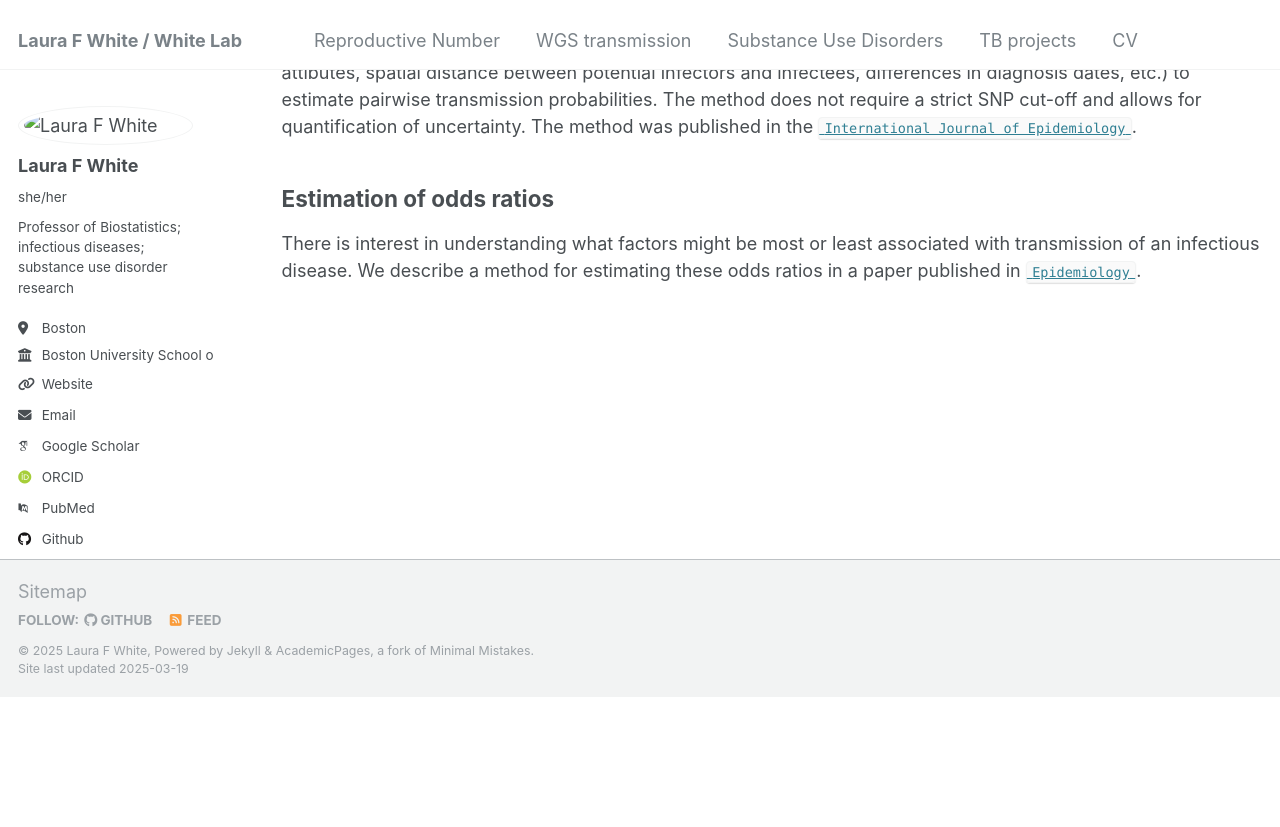
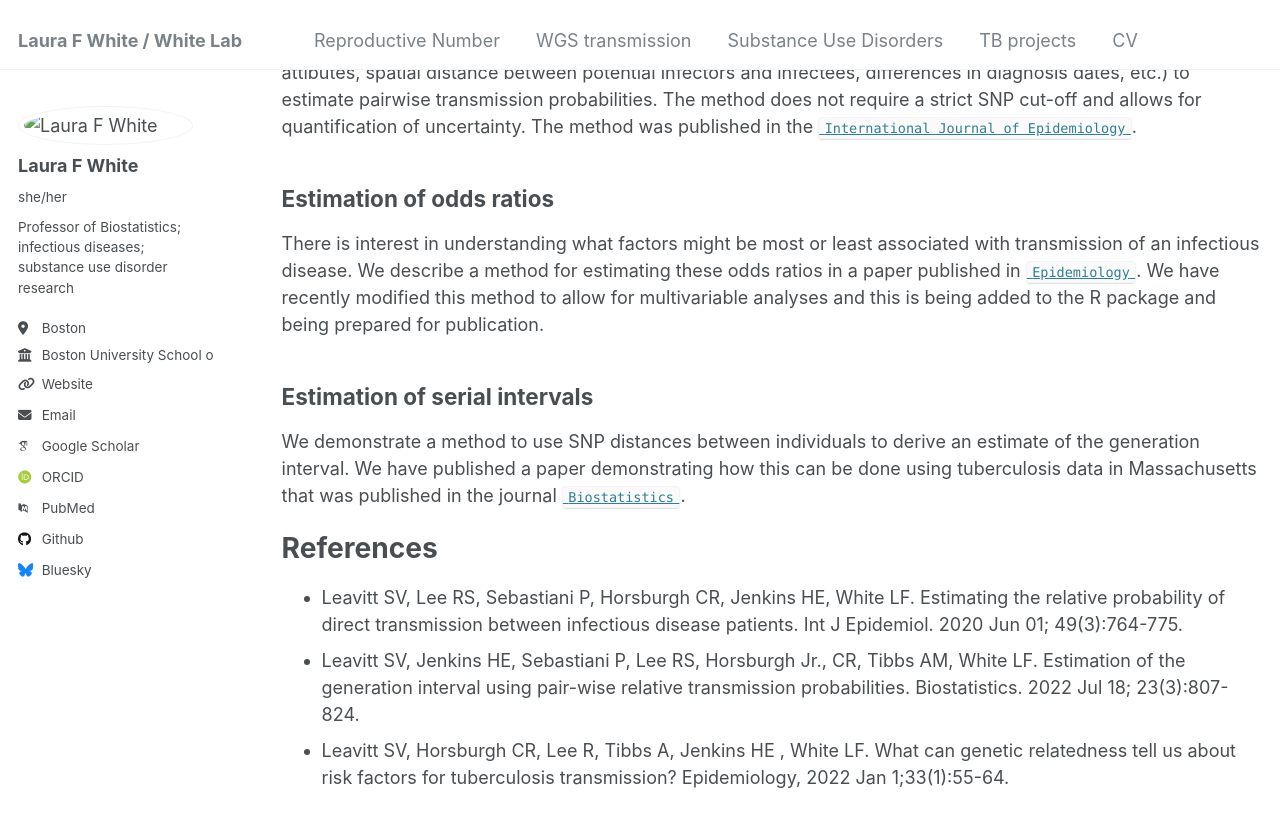
Before and after one commit to LauraFWhiteLab/LauraFWhiteLab.github.io, a Jekyll site: the page built from _pages/WGStrans.md, in a window 1280 px wide and 900 px high, scrolled down 285 px. Shown: the top 827 px of the window. Built offline with Jekyll 4.4.1, drawn with Linux system fonts in a browser that asks for light colours; some web fonts are replaced; before the commit the page ends 982 px from its top, so only the background shows below that.

Commit message:
Update WGStrans.md

```diff
--- a/_pages/WGStrans.md
+++ b/_pages/WGStrans.md
@@ -13,9 +13,26 @@ We created an R package that is being developed [`here`](https://github.com/sara
 Estimation of pairwise transmission probabilities
 -------------------------------------------------
 
-Using a machine learning approach, we make use of SNP distances and other meta data (e.g. individual level attibutes, spatial distance between potential infectors and infectees, differences in diagnosis dates, etc.) to estimate pairwise transmission probabilities. The method does not require a strict SNP cut-off and allows for quantification of uncertainty. The method was published in the [`International Journal of Epidemiology`](https://pmc.ncbi.nlm.nih.gov/articles/PMC7394954/pdf/dyaa031.pdf).
+Using a machine learning approach, we make use of SNP distances and other meta data (e.g. individual level attibutes, spatial distance between potential infectors and infectees, differences in diagnosis dates, etc.) to estimate pairwise transmission probabilities. The method does not require a strict SNP cut-off and allows for quantification of uncertainty. The method was published in the [`International Journal of Epidemiology`][1].
 
 Estimation of odds ratios
 -------------------------
 
-There is interest in understanding what factors might be most or least associated with transmission of an infectious disease. We describe a method for estimating these odds ratios in a paper published in [`Epidemiology`](https://pubmed.ncbi.nlm.nih.gov/34847084/).
+There is interest in understanding what factors might be most or least associated with transmission of an infectious disease. We describe a method for estimating these odds ratios in a paper published in [`Epidemiology`][2]. We have recently modified this method to allow for multivariable analyses and this is being added to the R package and being prepared for publication.
+
+Estimation of serial intervals
+----------
+
+We demonstrate a method to use SNP distances between individuals to derive an estimate of the generation interval. We have published a paper demonstrating how this can be done using tuberculosis data in Massachusetts that was published in the journal [`Biostatistics`][3].
+
+References
+====
+
+- Leavitt SV, Lee RS, Sebastiani P, Horsburgh CR, Jenkins HE, White LF. Estimating the relative probability of direct transmission between infectious disease patients. Int J Epidemiol. 2020 Jun 01; 49(3):764-775.
+- Leavitt SV, Jenkins HE, Sebastiani P, Lee RS, Horsburgh Jr., CR, Tibbs AM, White LF. Estimation of the generation interval using pair-wise relative transmission probabilities. Biostatistics. 2022 Jul 18; 23(3):807-824.
+- Leavitt SV, Horsburgh CR, Lee R, Tibbs A, Jenkins HE , White LF. What can genetic relatedness tell us about risk factors for tuberculosis transmission? Epidemiology, 2022 Jan 1;33(1):55-64.
+
+
+[1]:<https://pmc.ncbi.nlm.nih.gov/articles/PMC7394954/pdf/dyaa031.pdf>
+[2]:<https://pubmed.ncbi.nlm.nih.gov/34847084/>
+[3]:<https://pmc.ncbi.nlm.nih.gov/articles/PMC9291635/pdf/kxaa059.pdf>
```
